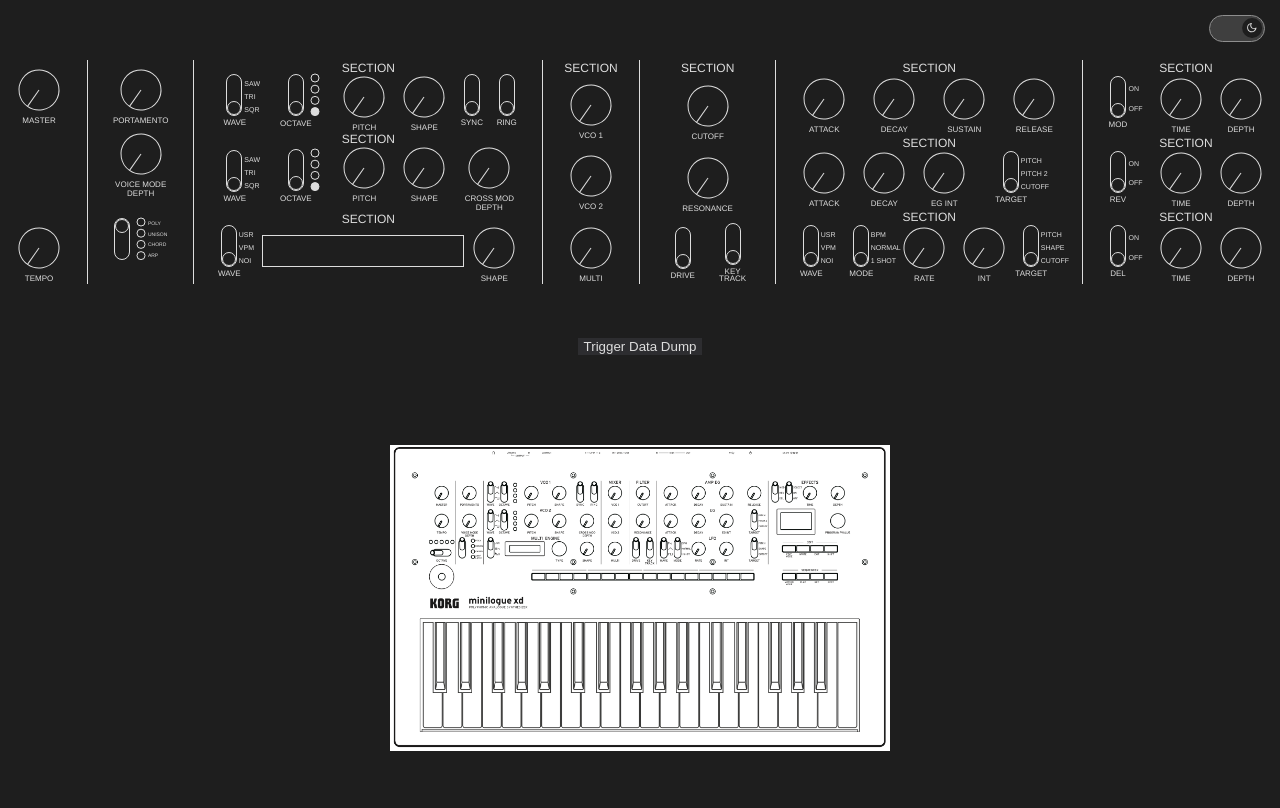
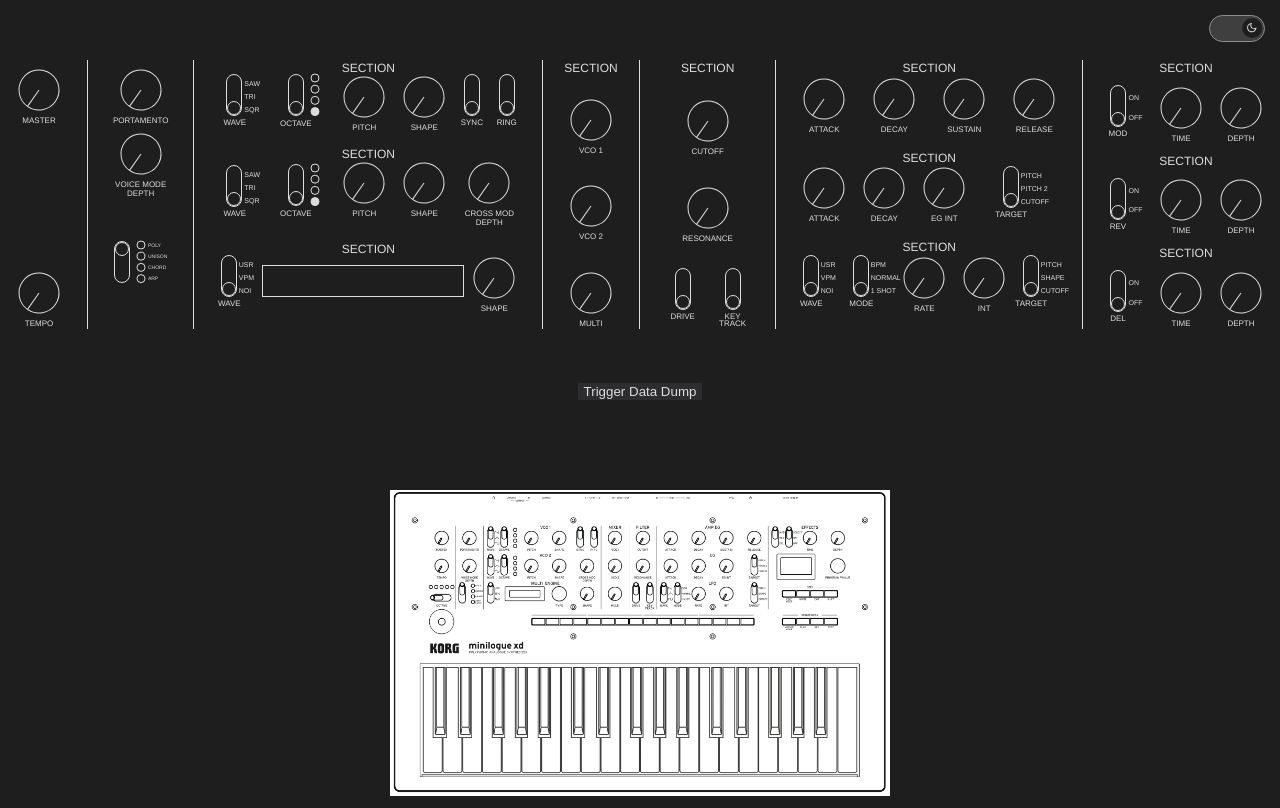
Before and after one commit to willconnell/xd-patch, a Vue app: page / in a window 1280 px wide. Built offline with nearby package versions, Linux system fonts and the light colour scheme.

Commit message:
match height of drive and key track

```diff
--- a/src/components/MinilogueXD.vue
+++ b/src/components/MinilogueXD.vue
@@ -18,7 +18,7 @@
     <div class="divider"></div>
     <div class="oscillators section">
       <div class="secTitle">SECTION</div>
-      <div class="row">
+      <div class="row sr">
         <Switch
           label="wave"
           :labels="['saw', 'tri', 'sqr']"
@@ -39,7 +39,7 @@
       </div>
       <div class="secTitle">SECTION</div>
 
-      <div class="row">
+      <div class="row sr">
         <Switch
           label="wave"
           :labels="['saw', 'tri', 'sqr']"
@@ -57,7 +57,7 @@
       </div>
       <div class="secTitle">SECTION</div>
 
-      <div class="row">
+      <div class="row sr">
         <Switch
           label="wave"
           :labels="['usr', 'vpm', 'noi']"
@@ -81,8 +81,12 @@
       <Knob label="cutoff" :value="prog?.cutoff" />
       <Knob label="resonance" :value="prog?.resonance" />
       <div class="row">
-        <!-- fixme: fix layout here -->
-        <Switch label="drive" :value="prog?.cutoffDrive" />
+        <!-- manually bump up drive to match key track height -->
+        <Switch
+          label="drive"
+          :value="prog?.cutoffDrive"
+          style="margin-top: 0px"
+        />
         <Switch label="key track" :value="prog?.cutoffKeyTrack" />
       </div>
     </div>
@@ -90,7 +94,7 @@
     <div class="modulation section">
       <div class="secTitle">SECTION</div>
 
-      <div class="row">
+      <div class="row sr">
         <Knob label="attack" :value="prog?.ampEGAttack" />
         <Knob label="decay" :value="prog?.ampEGDecay" />
         <Knob label="sustain" :value="prog?.ampEGSustain" />
@@ -98,7 +102,7 @@
       </div>
       <div class="secTitle">SECTION</div>
 
-      <div class="row">
+      <div class="row sr">
         <Knob label="attack" :value="prog?.egAttack" />
         <Knob label="decay" :value="prog?.egDecay" />
         <Knob label="eg int" :value="prog?.egInt" />
@@ -110,7 +114,7 @@
       </div>
       <div class="secTitle">SECTION</div>
 
-      <div class="row">
+      <div class="row sr">
         <Switch
           label="wave"
           :labels="['usr', 'vpm', 'noi']"
@@ -213,10 +217,10 @@
       -------adding labels to poly/chord/latch switch
       -------implement dark mode toggle
       labeling different sections
-      dark mode styling
-      create nice dark mode switch
-      matching height of "drive" and "key track" switches
-      calibrate knob clock positions to actual minilogue's
+      -------dark mode styling
+      -------create nice dark mode switch
+      -------matching height of "drive" and "key track" switches
+      fix odd spreading of voice section; why is voice type switch so tall?
       fix weird gap in some switches in bottom position
       -------add fill to side dots
       style side dot fill to look like a glowing light
@@ -1524,4 +1528,7 @@ export default {
   font-size: 12px;
   margin-bottom: -7px;
 }
+.sr {
+  margin-bottom: 15px;
+}
 </style>
```
